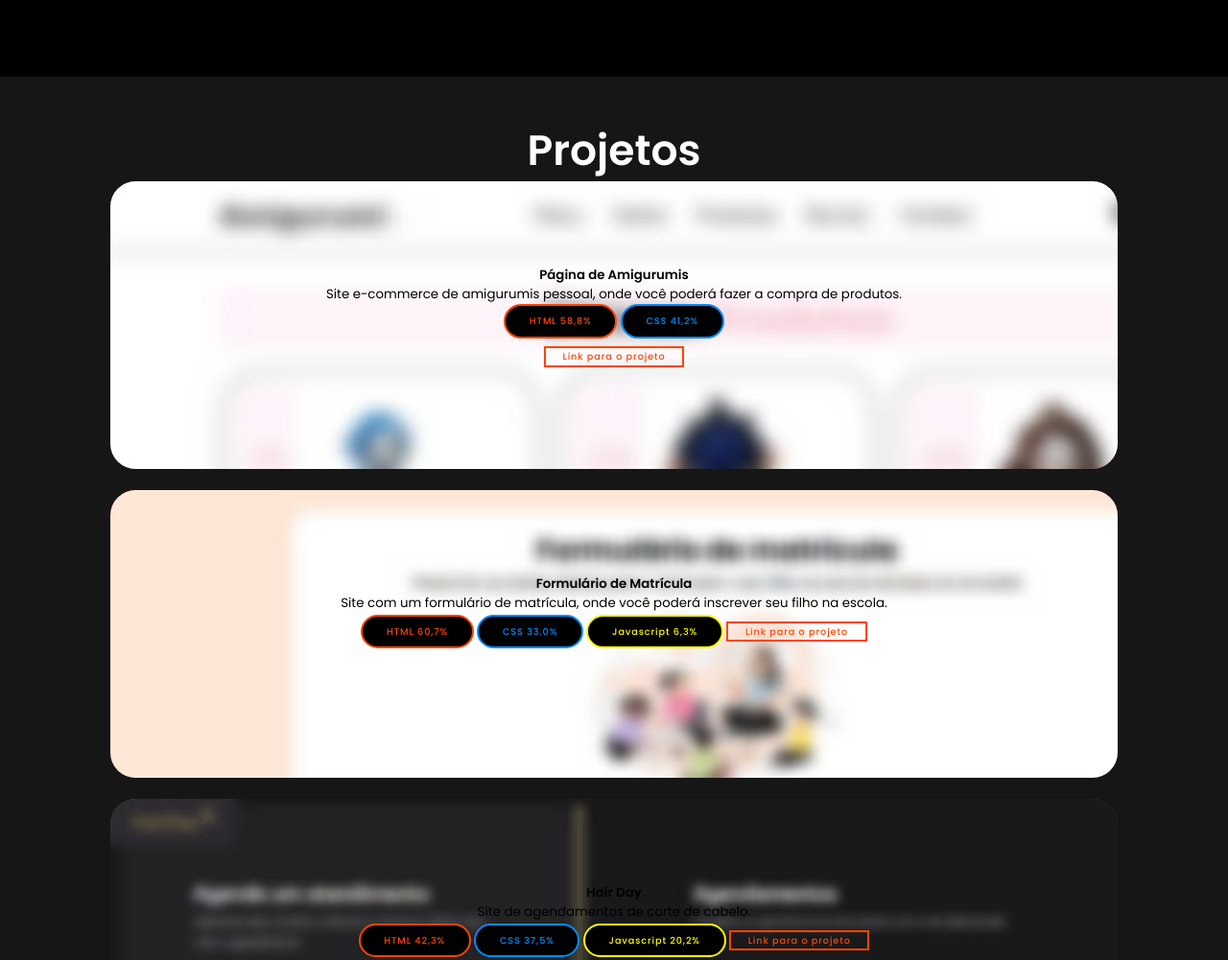
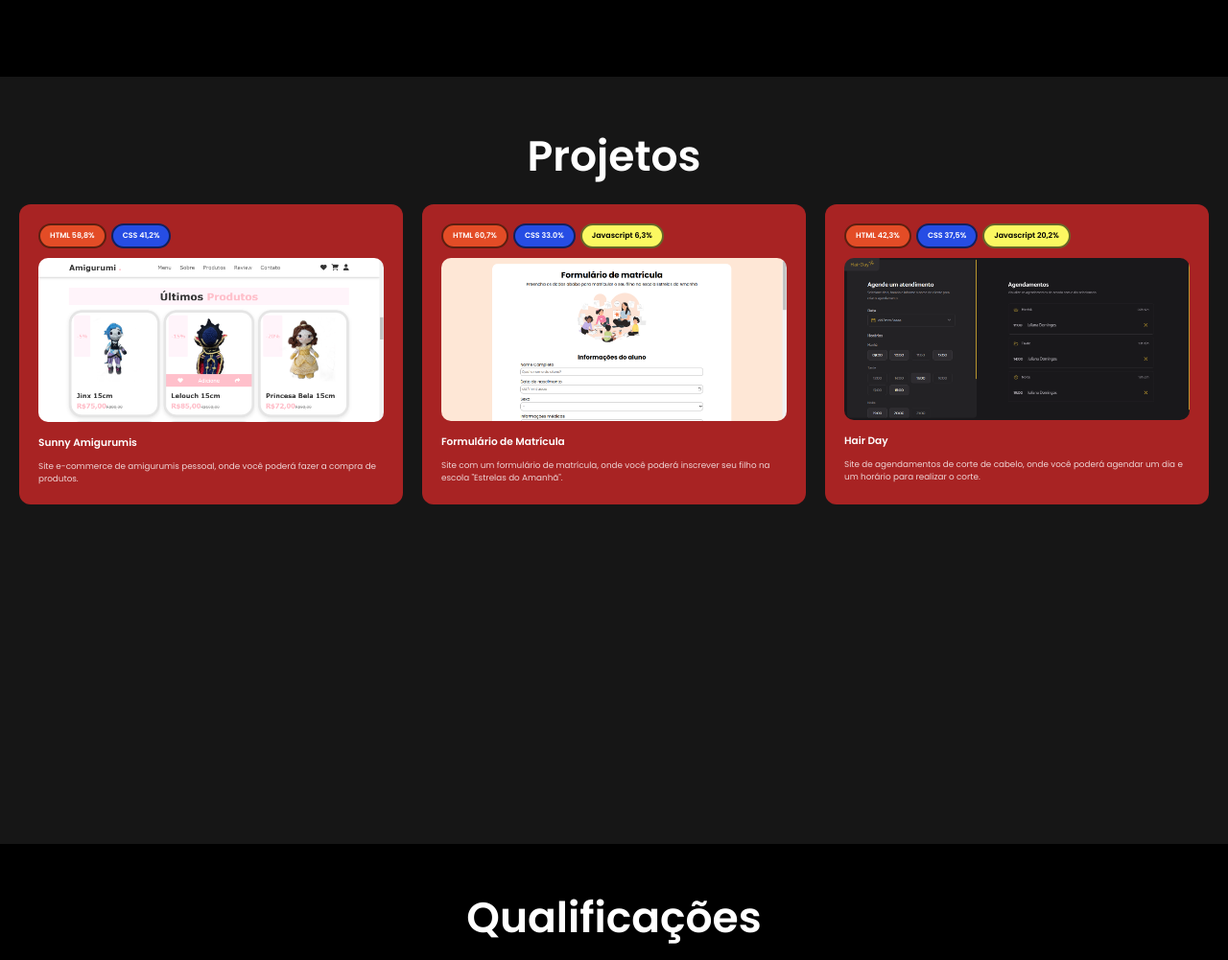
Before and after one commit to yorforger0703/meu-portfolio, a plain HTML site: page index.html in a window 1280 px wide. Shown: the part 720-1721 px from the top of the page at 96% size. Drawn offline with Linux system fonts and the light colour scheme.

Commit message:
estilizando projetos

```diff
--- a/index.html
+++ b/index.html
@@ -4,7 +4,7 @@
 <head>
     <meta charset="UTF-8">
     <meta name="viewport" content="width=device-width, initial-scale=1.0">
-    <title>Meu Portifólio</title>
+    <title>Meu Portfólio</title>
     <link rel="icon" type="png" href="./icons/letra-j.png">
     <link rel="stylesheet" href="https://cdnjs.cloudflare.com/ajax/libs/font-awesome/6.7.2/css/all.min.css"
         integrity="sha512-Evv84Mr4kqVGRNSgIGL/F/aIDqQb7xQ2vcrdIwxfjThSH8CSR7PBEakCr51Ck+w+/U6swU2Im1vVX0SVk9ABhg=="
@@ -50,41 +50,45 @@
     </section>
 
     <section class="projetos" id="projetos">
-        <h2 class="heading">Projetos</h2>
+        <h2 class="projetos-heading">Projetos</h2>
+        <div class="projetos-container">
+            <a href="https://yorforger0703.github.io/sunny-amigurumis/" target="_blank" class="projeto-card">
+                <div class="projeto-header">
+                    <span class="tag html">HTML 58,8%</span>
+                    <span class="tag css">CSS 41,2%</span>
+                </div>
+                <div class="projeto-content">
+                    <img src="images/Screenshot sunnyguru.png" alt="Sunny Amigurumis">
+                    <h4>Sunny Amigurumis</h4>
+                    <p>Site e-commerce de amigurumis pessoal, onde você poderá fazer a compra de produtos.</p>
+                </div>
+            </a>
 
-        <div class="projetos-container">
-            <button>
-                <div class="projeto-fundo">
-                    <div class="projeto-info"></div>
-                    <h4>Página de Amigurumis</h4>
-                    <p>Site e-commerce de amigurumis pessoal, onde você poderá fazer a compra de produtos.</p>
-                    <a href="#" class="btn-linguagem1">HTML 58,8%</a>
-                    <a href="#" class="btn-linguagem2">CSS 41,2%</a><br>
-                    <a href="https://yorforger0703.github.io/sunny-amigurumis/" class="link-1" target="_blank">Link para o projeto</a>
+            <a href="https://yorforger0703.github.io/formulario-de-matricula/" target="_blank" class="projeto-card">
+                <div class="projeto-header">
+                    <span class="tag html">HTML 60,7%</span>
+                    <span class="tag css">CSS 33.0%</span>
+                    <span class="tag javascript">Javascript 6,3%</span>
                 </div>
-            </button>
-            <button>
-                <div class="projeto-fundo1">
-                    <div class="projeto-info"></div>
+                <div class="projeto-content">
+                    <img src="images/Screenshot matricula.png" alt="Formulário de Matrícula">
                     <h4>Formulário de Matrícula</h4>
-                    <p>Site com um formulário de matrícula, onde você poderá inscrever seu filho na escola.</p>
-                    <a href="#" class="btn-linguagem1">HTML 60,7%</a>
-                    <a href="#" class="btn-linguagem2">CSS 33.0%</a>
-                    <a href="#" class="btn-linguagem3">Javascript 6,3%</a>
-                    <a href="https://yorforger0703.github.io/formulario-de-matricula/" class="link-2" target="_blank">Link para o projeto</a>
+                    <p>Site com um formulário de matrícula, onde você poderá inscrever seu filho na escola "Estrelas do Amanhã".</p>
                 </div>
-            </button>
-            <button>
-                <div class="projeto-fundo2">
-                    <div class="projeto-info"></div>
+            </a>
+
+            <a href="https://yorforger0703.github.io/hair-day/" target="_blank" class="projeto-card">
+                <div class="projeto-header">
+                    <span class="tag html">HTML 42,3%</span>
+                    <span class="tag css">CSS 37,5%</span>
+                    <span class="tag javascript">Javascript 20,2%</span>
+                </div>
+                <div class="projeto-content">
+                    <img src="images/Screenshot 2025-01-27 171239.png" alt="Hair Day">
                     <h4>Hair Day</h4>
-                    <p>Site de agendamentos de corte de cabelo.</p>
-                    <a href="#" class="btn-linguagem1">HTML 42,3%</a>
-                    <a href="#" class="btn-linguagem2">CSS 37,5%</a>
-                    <a href="#" class="btn-linguagem3">Javascript 20,2%</a>
-                    <a href="https://yorforger0703.github.io/hair-day/" class="link-3" target="_blank">Link para o projeto</a>
+                    <p>Site de agendamentos de corte de cabelo, onde você poderá agendar um dia e um horário para realizar o corte.</p>
                 </div>
-            </button>
+            </a>
         </div>
     </section>
 
@@ -159,7 +163,7 @@
                     </div>
                     <div class="decs">
                         <p>Crio páginas de destino impactantes e otimizadas para converter visitantes em clientes,
-                            utilizando técnicas comprovadas de design persuasão.</p>
+                            utilizando técnicas comprovadas de design e persuasão.</p>
                     </div>
                 </div>
             </div>
--- a/style.css
+++ b/style.css
@@ -406,113 +406,75 @@ span {
 
 .projetos {
     background: var(--second-bg-color);
+    padding: 50px 20px;
+    text-align: center;
+}
+
+.projetos-heading{
+    margin-bottom: 18px;
+    align-items: center;
+    justify-content: center;
+    text-align: center;
+    font-size: 5rem;
 }
 
 .projetos-container {
     display: grid;
-    grid-template-columns: repeat(1, 1fr);
-    align-items: center;
-    gap: 2.5rem;
+    grid-template-columns: repeat(auto-fit, minmax(300px, 1fr));
+    gap: 20px;
+    justify-content: center;
+}
+.projeto-card {
+    background: rgb(168, 35, 35);
+    border-radius: 12px;
+    padding: 20px;
+    color: #fff;
+    transition: 0.3s;
+    text-align: left;
+    text-decoration: none;
+    display: block;
+}
+.projeto-card:hover {
+    transform: scale(1.05);
+    box-shadow: 0px 0px 15px black;
+}
+.projeto-header {
+    display: flex;
+    flex-wrap: wrap;
+    gap: 5px;
+    margin-bottom: 10px;
+}
+.tag {
+    padding: 5px 10px;
+    border-radius: 20px;
+    font-size: 0.9rem;
+    font-weight: bold;
+}
+.tag.html { background: #e34c26; color: #fff; border: 2px solid rgba(0, 0, 0, 0.589); }
+.tag.css { background: #264de4; color: #fff; border: 2px solid rgba(0, 0, 0, 0.589); }
+.tag.javascript { background: #fbf861; color: #000; border: 2px solid rgba(0, 0, 0, 0.589); }
+.projeto-content img {
+    width: 100%;
+    border-radius: 10px;
+    margin-bottom: 10px;
+}
+.projeto-content h4 {
+    font-size: 1.2rem;
+    margin-bottom: 10px;
+}
+.projeto-content p {
+    font-size: 1rem;
+    opacity: 0.8;
+}
+@media (max-width: 768px) {
+    .projetos-container {
+        grid-template-columns: 1fr;
+    }
+    .projeto-card {
+        width: 100%;
+    }
 }
 
-.projetos-container button{
-    background-color: var(--main-color);
-    height: 300px;
-    border-radius: 3rem;
-    cursor: pointer;
-    transition: 0.3s ease;
-}
-
-.projeto-fundo{
-    background-image: url(images/WhatsApp\ Image\ 2025-01-27\ at\ 17.51.23_099d933f.jpg);
-    background-color: var(--main-color);
-    height: 300px;
-    border-radius: 3rem;
-    cursor: pointer;
-    transition: 0.3s ease;
-}
-
-.projeto-fundo1{
-    background-image: url(images/WhatsApp\ Image\ matricula.jpg);
-    background-color: var(--main-color);
-    height: 300px;
-    border-radius: 3rem;
-    cursor: pointer;
-    transition: 0.3s ease;
-}
-
-.projeto-fundo2{
-    background-image: url(images/WhatsApp\ Image\ hairday.jpg);
-    background-color: var(--main-color);
-    height: 300px;
-    border-radius: 3rem;
-    cursor: pointer;
-    transition: 0.3s ease;
-}
-
-.projeto-fundo:hover {
-    background-image: url(images/Screenshot\ sunnyguru.png);
-    color: var(--main-color);
-    transform: scale(1.03);
-    border: 1px solid var(--main-color);
-}
-
-.projeto-fundo1:hover {
-    background-image: url(images/Screenshot\ matricula.png);
-    color: var(--main-color);
-    transform: scale(1.03);
-    border: 1px solid var(--main-color);
-}
-
-.projeto-fundo2:hover {
-    background-image: url(images/Screenshot\ 2025-01-27\ 171239.png);
-    color: var(--main-color);
-    transform: scale(1.03);
-    border: 1px solid var(--main-color);
-}
-
-.projeto-fundo .projeto-info {
-    display: flex;
-    flex-direction: column;
-    text-align: left;
-    max-height: 200px;
-    justify-content: center;
-    align-items: center;
-    padding: 5rem;
-}
-
-.projeto-fundo1 .projeto-info {
-    display: flex;
-    flex-direction: column;
-    text-align: left;
-    max-height: 200px;
-    justify-content: center;
-    align-items: center;
-    padding: 5rem;
-}
-
-.projeto-fundo2 .projeto-info {
-    display: flex;
-    flex-direction: column;
-    text-align: left;
-    max-height: 200px;
-    justify-content: center;
-    align-items: center;
-    padding: 5rem;
-}
-
-.projeto-info h4 {
-    font-size: 2.5rem;
-    font-weight: 500;
-    margin-bottom: 1rem;
-}
-
-.projeto-info p {
-    font-size: 1.6rem;
-    font-weight: 400;
-    max-height: 100px;
-    margin: auto;
-}
 
 
 
@@ -605,8 +567,8 @@ span {
 
 @media screen and (max-width:600px) {
     .qualificacoes .container {
-        margin: 0;
-        padding: 0;
+        margin: 5px;
+        padding: 0.5rem;
     }
 
     .qualificacoes .container .row {
@@ -703,11 +665,12 @@ span {
     top: 22px;
     width: 0;
     z-index: 1;
-    right: 30px;
+    left: 30px;
     border: medium solid var(--main-color);
-    border-width: 10px 0 10px 10px;
-    border-color: transparent transparent transparent var(--main-color);
+    border-width: 10px 10px 10px 0;
+    border-color: transparent var(--main-color) transparent transparent;
 }
+
 
 .servicos .right::after {
     left: -16px;
```
